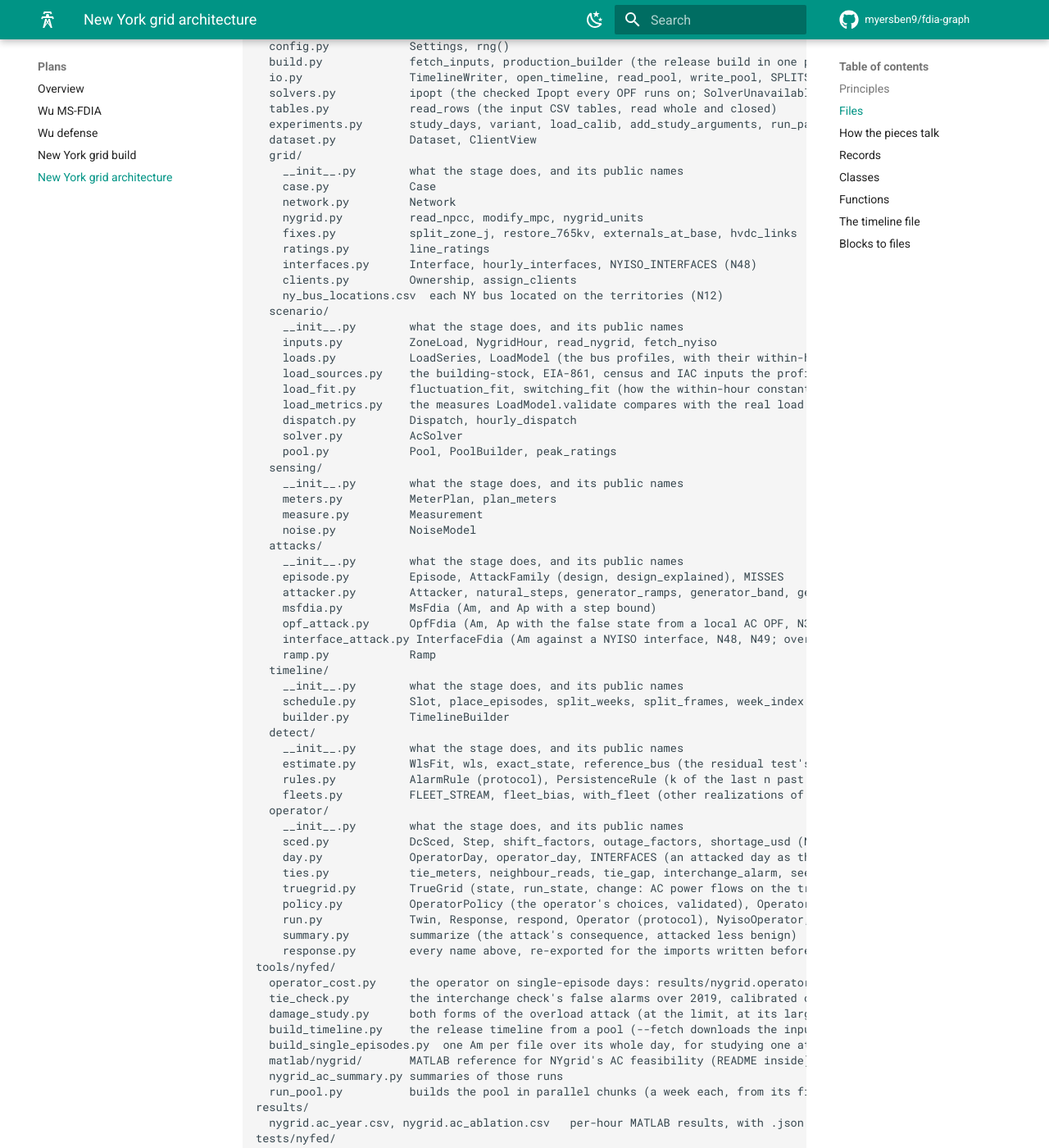
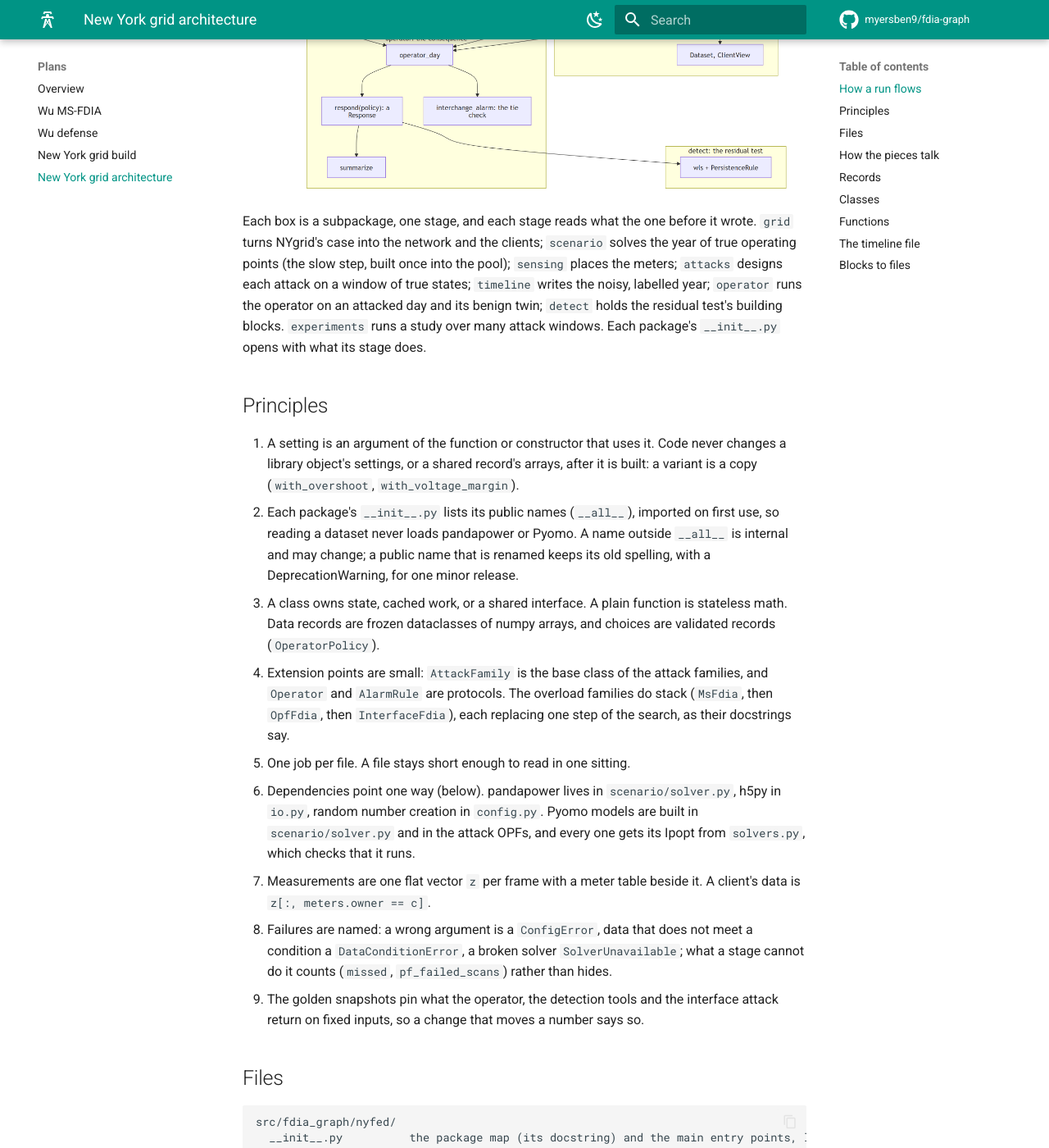
Before and after one commit to myersben9/fdia-graph, an MkDocs documentation site: the page built from docs/nyfed/ARCHITECTURE.md, in a window 1280 px wide and 1400 px high, scrolled down 1048 px. Shown: the whole window at 82% size. Built offline with MkDocs 1.6.1 and Material for MkDocs 9.7.7, drawn with Linux system fonts in a browser that asks for light colours; comment, search, counter and statistics services are not loaded; the version menu is left out; some of the changed text lies outside the part shown.

Commit message:
nyfed docs: walkthrough, extending guide with runnable examples, architecture as it holds (#207)
Co-authored-by: Benjamin Myers <benjamin.myers.465@my.csun.edu>

````diff
--- a/docs/nyfed/ARCHITECTURE.md
+++ b/docs/nyfed/ARCHITECTURE.md
@@ -1,24 +1,50 @@
 # Architecture
 
-In fdia-graph since 2026-11-02 as `fdia_graph.nyfed`: the package paths below are under `src/fdia_graph/nyfed/`, the tests are `tests/nyfed/test_nyfed_<package>.py` (inputs under `NYFED_ROOT`), the tools `tools/nyfed/`, and the results files sit in `results/` as they were.
+`fdia_graph.nyfed` builds a federated FDIA dataset on the New York grid and studies attacks through the New York
+operator's own rules. It has been part of fdia-graph since 2026-11-02: the package is `src/fdia_graph/nyfed/`, its tests
+`tests/nyfed/` (inputs under `NYFED_ROOT`), its research tools `tools/nyfed/`, its runnable extension examples
+`examples/nyfed/`, and the results files `results/`.
+
+Read alongside: [the walkthrough](WALKTHROUGH.md) follows one attack through every stage with the call that does each
+step, [the extending guide](EXTENDING.md) says how to add an attack, a detector or an operator, and
+[the troubleshooting page](TROUBLESHOOTING.md) what each stage reports when it fails. The decisions behind the design,
+numbered N1 onward, are in [the plan](PLAN.md).
+
+## How a run flows
+
+![The stages of fdia_graph.nyfed](../figures/diagrams/nyfed_pipeline.png)
+
+Each box is a subpackage, one stage, and each stage reads what the one before it wrote. `grid` turns NYgrid's case into
+the network and the clients; `scenario` solves the year of true operating points (the slow step, built once into the
+pool); `sensing` places the meters; `attacks` designs each attack on a window of true states; `timeline` writes the
+noisy, labelled year; `operator` runs the operator on an attacked day and its benign twin; `detect` holds the residual
+test's building blocks. `experiments` runs a study over many attack windows. Each package's `__init__.py` opens with what
+its stage does.
 
 ## Principles
 
-A setting is an argument of the function or constructor that uses it. Code never changes a library object's
-settings, or a shared record's arrays, after it is built: a variant is a copy (`with_overshoot`, `with_voltage_margin`).
-
-Each package's `__init__.py` says what its stage does and lists its public names (`__all__`), imported on first
-use so that reading a dataset never loads pandapower or Pyomo. A name outside `__all__` is internal and may change.
-
-1. A class owns state, cached work, or a shared interface. A plain function is stateless math.
-2. Classes are composed, not stacked. One small interface (`AttackFamily`) is the only base class.
-3. Data records are frozen dataclasses of numpy arrays.
-4. One job per file. A file stays short enough to read in one sitting.
-5. Dependencies point one way, shown in the diagram below.
-6. pandapower lives in `scenario/solver.py`, h5py in `io.py`, random number creation in `config.py`. Pyomo models are
-   built in `scenario/solver.py` and in the attack OPFs (`attacks/opf_attack.py`, `attacks/interface_attack.py`), and
-   every one of them gets its Ipopt from `solvers.py`, which checks that it runs.
-7. Measurements are one flat vector `z` per frame with a meter table beside it. A client's data is `z[:, meters.owner == c]`.
+1. A setting is an argument of the function or constructor that uses it. Code never changes a library object's
+   settings, or a shared record's arrays, after it is built: a variant is a copy (`with_overshoot`,
+   `with_voltage_margin`).
+2. Each package's `__init__.py` lists its public names (`__all__`), imported on first use, so reading a dataset never
+   loads pandapower or Pyomo. A name outside `__all__` is internal and may change; a public name that is renamed keeps
+   its old spelling, with a DeprecationWarning, for one minor release.
+3. A class owns state, cached work, or a shared interface. A plain function is stateless math. Data records are
+   frozen dataclasses of numpy arrays, and choices are validated records (`OperatorPolicy`).
+4. Extension points are small: `AttackFamily` is the base class of the attack families, and `Operator` and
+   `AlarmRule` are protocols. The overload families do stack (`MsFdia`, then `OpfFdia`, then `InterfaceFdia`), each
+   replacing one step of the search, as their docstrings say.
+5. One job per file. A file stays short enough to read in one sitting.
+6. Dependencies point one way (below). pandapower lives in `scenario/solver.py`, h5py in `io.py`, random number
+   creation in `config.py`. Pyomo models are built in `scenario/solver.py` and in the attack OPFs, and every one gets
+   its Ipopt from `solvers.py`, which checks that it runs.
+7. Measurements are one flat vector `z` per frame with a meter table beside it. A client's data is
+   `z[:, meters.owner == c]`.
+8. Failures are named: a wrong argument is a `ConfigError`, data that does not meet a condition a
+   `DataConditionError`, a broken solver `SolverUnavailable`; what a stage cannot do it counts (`missed`,
+   `pf_failed_scans`) rather than hides.
+9. The golden snapshots pin what the operator, the detection tools and the interface attack return on fixed inputs,
+   so a change that moves a number says so.
 
 ## Files
 
@@ -108,22 +134,7 @@
 
 ## How the pieces talk
 
-```
-                     Settings
-                        |
-          Case ---> Network          Ownership
-            |          |                 |
-            |     +----+-----------+     |
-            v     v                v     v
-          AcSolver           Measurement (MeterPlan, NoiseModel)
-            |                      |
-       PoolBuilder ---> Pool    Attacker
-                         |         |  uses MsFdia, Ramp
-                         |         v
-                         +--> TimelineBuilder ---> TimelineWriter ---> timeline.h5
-                                                                          |
-                                                              Dataset ---> ClientView
-```
+The stages are drawn under "How a run flows" above. The imports point one way:
 
 - `grid` imports only `config`.
 - `scenario` and `sensing` import `grid`.
@@ -136,6 +147,10 @@
   operator's one residual test over all meters reads one AC state; `Episode.clients` records the
   owners of those meters, one or several.
 - `timeline` imports everything above it and `io`.
+- `operator` reads timeline files through `io` and imports `grid`, `scenario` and `sensing`. Nothing in the package
+  imports it; the tools and the tests do.
+- `detect` imports `attacks` (for `wrap_angles`), `grid` and `sensing`; `experiments` imports nothing of the
+  package, it only runs jobs.
 - `dataset` imports only `io` and `grid/network.py`, so loading data never needs pandapower.
 
 ## Records
````
Also changed, not shown: CHANGELOG.md (+7 -0 lines), docs/guides/new_york.md (+3 -2 lines), docs/nyfed/EXTENDING.md (added, +52 -0 lines), docs/nyfed/WALKTHROUGH.md (added, +113 -0 lines), docs/figures/diagrams/nyfed_pipeline.png (added), docs/figures/diagrams/nyfed_pipeline.svg (added), 6 other files.
